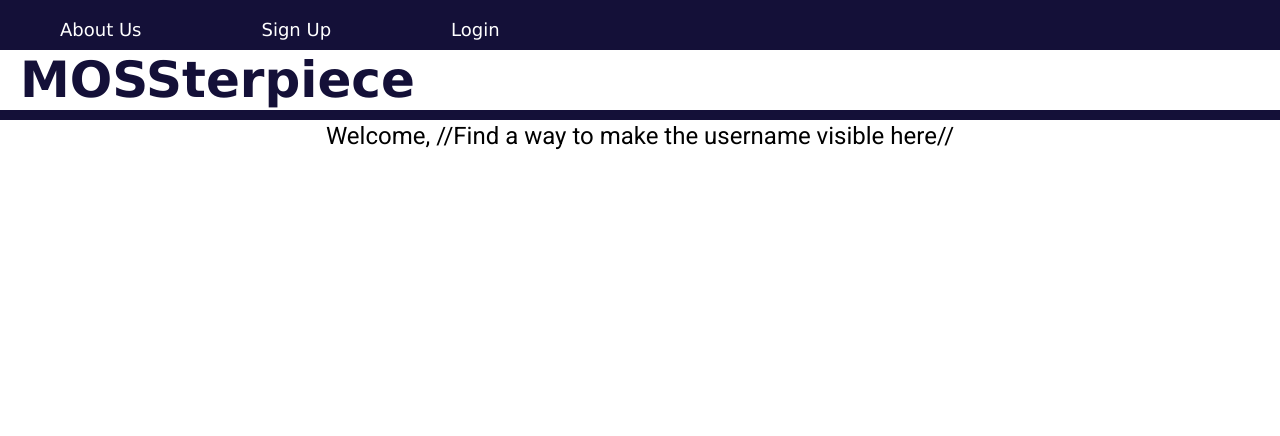
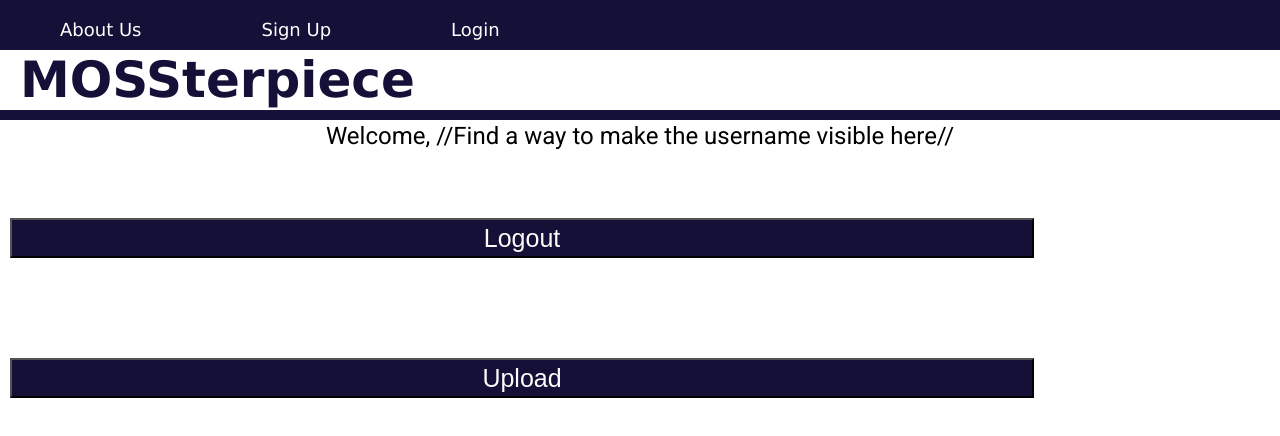
Before and after one commit to amitrajaraman/MOSSterpiece, an Angular app: page /profile in a window 1280 px wide. Shown: the top 436 px of the page. Built offline with nearby package versions, Linux system fonts and the light colour scheme.

Commit message:
add two buttons in profile

```diff
--- a/src/app/profile/profile.component.html
+++ b/src/app/profile/profile.component.html
@@ -1 +1,9 @@
 <h1>Welcome, //Find a way to make the username visible here// </h1>
+
+<a routerLink="/">
+<button (click)="reroute_onLogout()">Logout</button>
+</a>
+
+<a routerLink="/upload">
+    <button>Upload</button>
+</a>
--- a/src/app/profile/profile.component.ts
+++ b/src/app/profile/profile.component.ts
@@ -1,4 +1,6 @@
 import { Component, OnInit } from '@angular/core';
+import { Router } from '@angular/router';
+import { MessengerService, SharedService } from '../shared.service';
 
 @Component({
   selector: 'app-profile',
@@ -7,7 +9,21 @@
 })
 export class ProfileComponent implements OnInit {
 
-  constructor() { }
+  constructor(private messengerService: MessengerService, private router: Router, private service: SharedService) { }
+
+  setGlobalValue(value: string) {
+    this.messengerService.setMessage(value);
+  }
+
+  reroute_onLogout():void{
+    this.service.logout().subscribe(
+      (res)=> {
+           window.alert("Logged out");
+          this.setGlobalValue("");
+         }
+       );
+     }
+
 
   ngOnInit(): void {
   }
```
Also changed, not shown: 1 other file (tests, documents, lock files or other folders).
